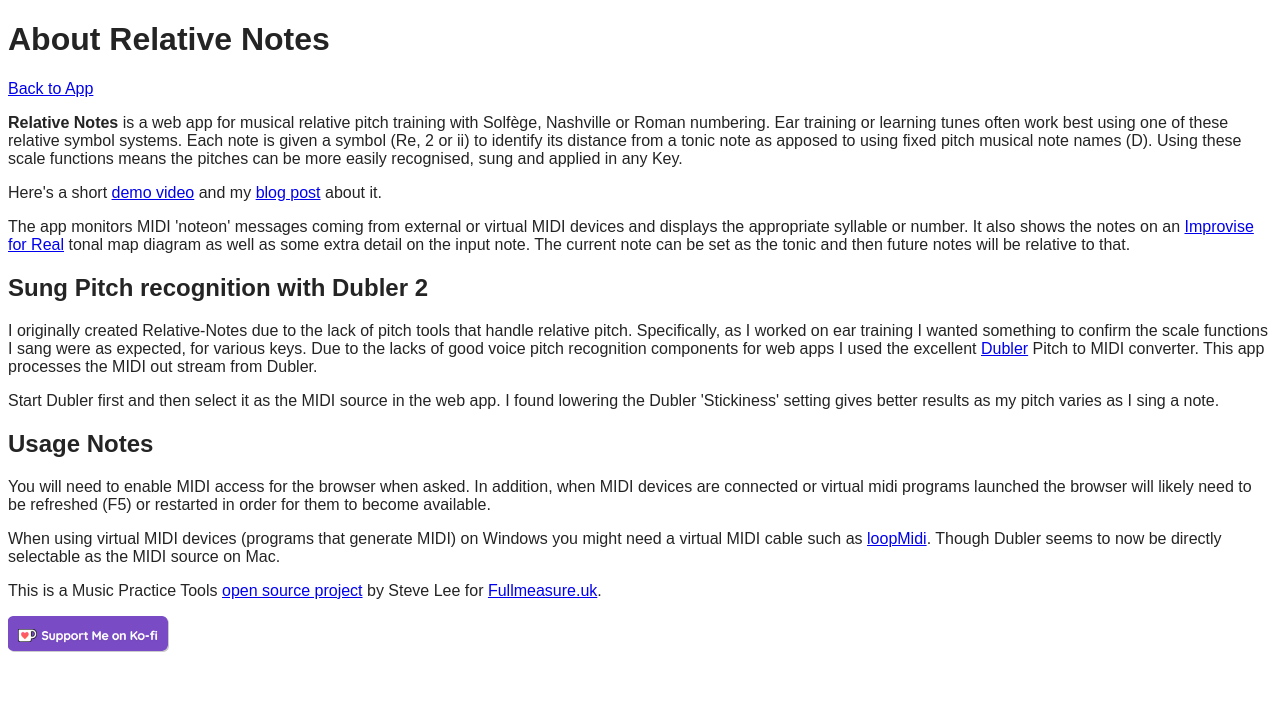
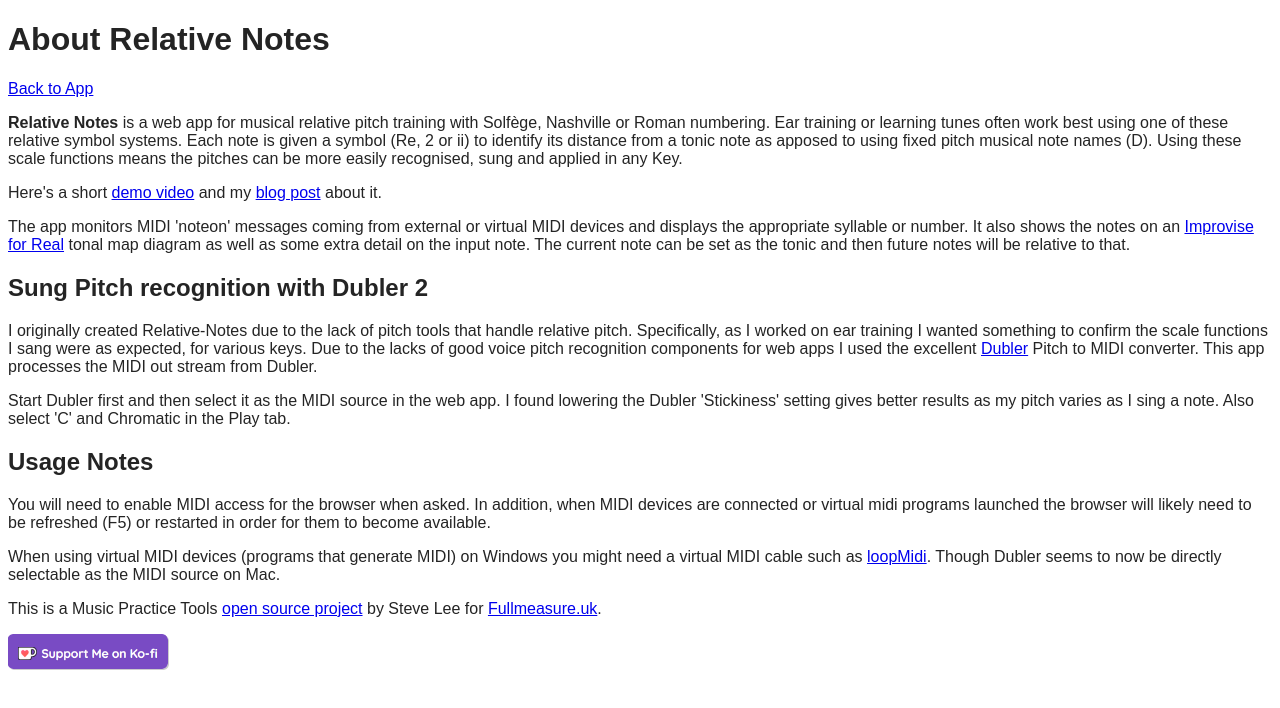
Before and after one commit to music-practice-tools/relative-notes, a SvelteKit app: page /about in a window 1280 px wide. Shown: the top 708 px of the page. Built offline with nearby package versions, Linux system fonts and the light colour scheme.

Commit message:
Update dubler settings

```diff
--- a/src/routes/about/+page.svelte
+++ b/src/routes/about/+page.svelte
@@ -42,7 +42,7 @@
 <p>
   Start Dubler first and then select it as the MIDI source in the web app. I
   found lowering the Dubler 'Stickiness' setting gives better results as my
-  pitch varies as I sing a note.
+  pitch varies as I sing a note. Also select 'C' and Chromatic in the Play tab.
 </p>
 <h2>Usage Notes</h2>
 <p>
```
